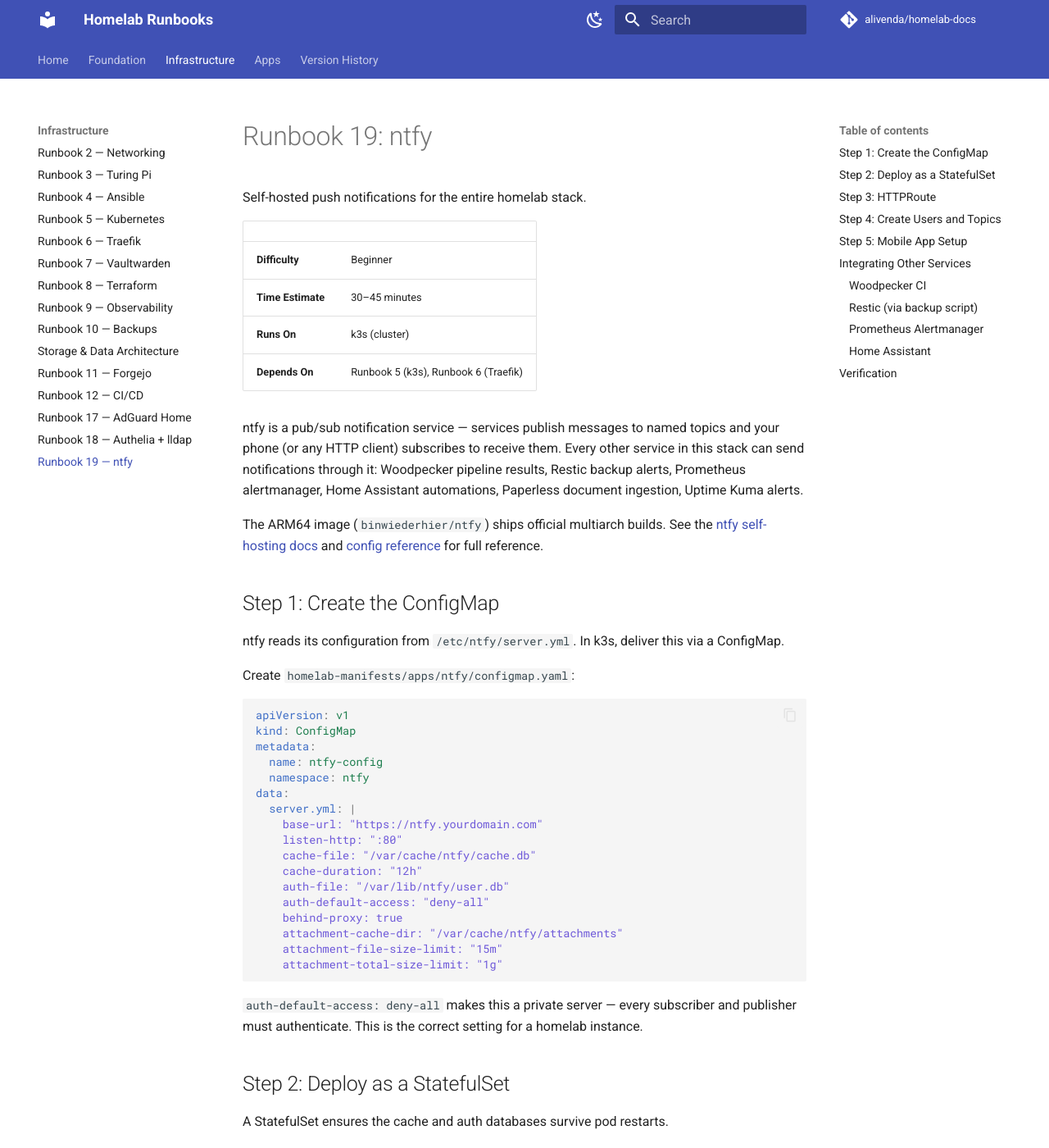
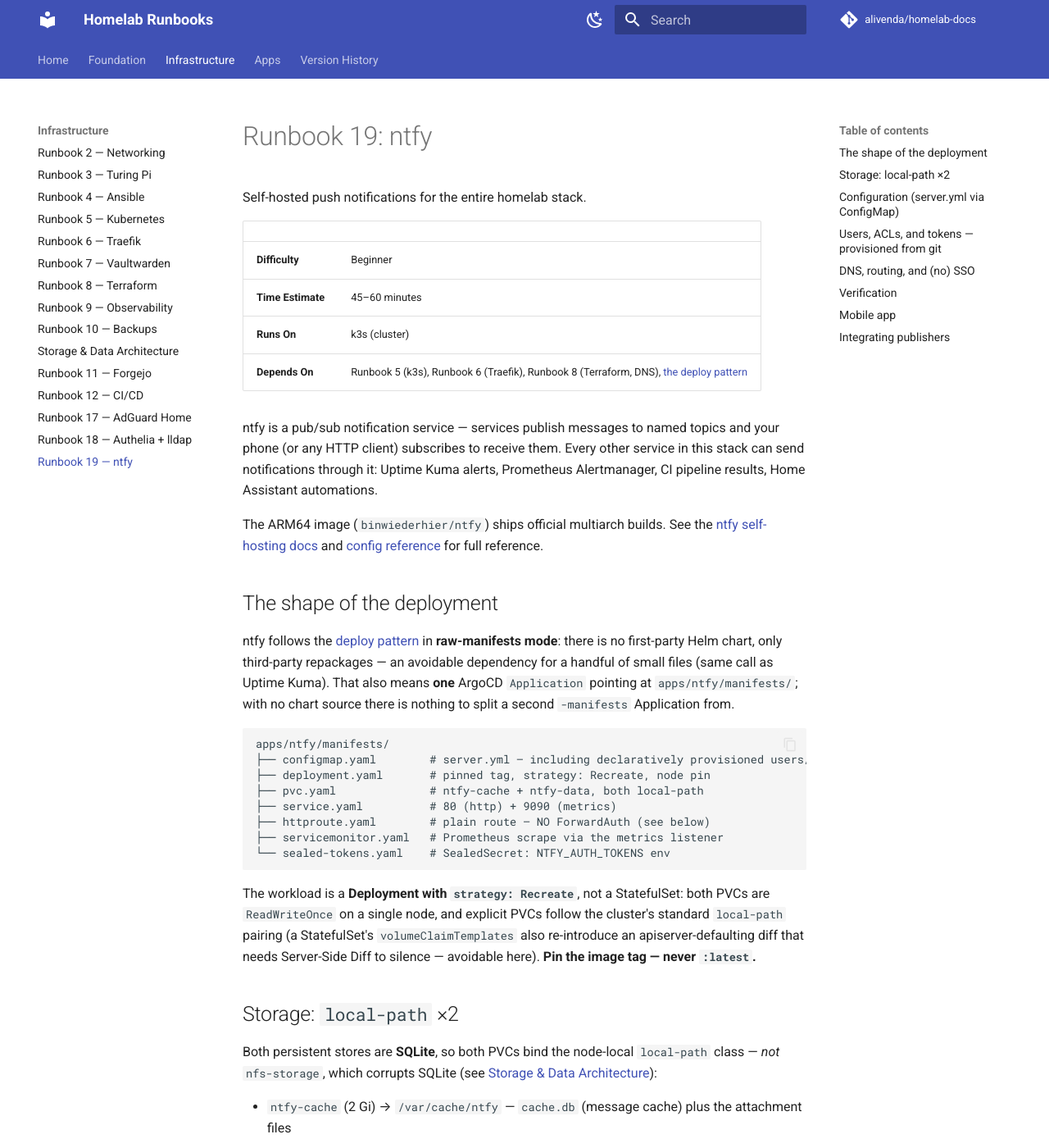
Before and after one commit to alivenda/homelab-docs, an MkDocs documentation site: the page built from docs/19-ntfy.md, in a window 1280 px wide and 1400 px high. Shown: the whole window at 82% size. Built offline with MkDocs 1.6.1 and Material for MkDocs 9.7.7, drawn with Linux system fonts in a browser that asks for light colours; comment, search, counter and statistics services are not loaded; some of the changed text lies outside the part shown.

Commit message:
Align ntfy runbook to the deployed build; add DNS publication to the deploy pattern
R19 rewritten to match reality: raw-manifests mode with a single
Application, Deployment+Recreate (not StatefulSet), both SQLite stores
on local-path (not nfs-storage), pinned image, declarative
auth-users/auth-access provisioning with sealed NTFY_AUTH_TOKENS,
config-reload and git-owns-users caveats, metrics listener, and a
backup check gated on PodVolumeBackup bytes. Deploy pattern Step 4 now
covers publishing the per-service A record via the Cloudflare Terraform
module (and tofu import for hand-made records) — the step whose absence
cost a 'server not found' detour. Uptime Kuma catalog row updated to
the per-service topic + Bearer token.

````diff
--- a/docs/19-ntfy.md
+++ b/docs/19-ntfy.md
@@ -5,259 +5,172 @@ Self-hosted push notifications for the entire homelab stack.
 | | |
 |---|---|
 | **Difficulty** | Beginner |
-| **Time Estimate** | 30–45 minutes |
+| **Time Estimate** | 45–60 minutes |
 | **Runs On** | k3s (cluster) |
-| **Depends On** | Runbook 5 (k3s), Runbook 6 (Traefik) |
+| **Depends On** | Runbook 5 (k3s), Runbook 6 (Traefik), Runbook 8 (Terraform, DNS), [the deploy pattern](apps-deploy-pattern.md) |
 
-ntfy is a pub/sub notification service — services publish messages to named topics and your phone (or any HTTP client) subscribes to receive them. Every other service in this stack can send notifications through it: Woodpecker pipeline results, Restic backup alerts, Prometheus alertmanager, Home Assistant automations, Paperless document ingestion, Uptime Kuma alerts.
+ntfy is a pub/sub notification service — services publish messages to named topics and your phone (or any HTTP client) subscribes to receive them. Every other service in this stack can send notifications through it: Uptime Kuma alerts, Prometheus Alertmanager, CI pipeline results, Home Assistant automations.
 
 The ARM64 image (`binwiederhier/ntfy`) ships official multiarch builds. See the [ntfy self-hosting docs](https://docs.ntfy.sh/install/) and [config reference](https://docs.ntfy.sh/config/) for full reference.
 
-## Step 1: Create the ConfigMap
+## The shape of the deployment
 
-ntfy reads its configuration from `/etc/ntfy/server.yml`. In k3s, deliver this via a ConfigMap.
+ntfy follows the [deploy pattern](apps-deploy-pattern.md) in **raw-manifests mode**: there is no first-party Helm chart, only third-party repackages — an avoidable dependency for a handful of small files (same call as Uptime Kuma). That also means **one** ArgoCD `Application` pointing at `apps/ntfy/manifests/`; with no chart source there is nothing to split a second `-manifests` Application from.
 
-Create `homelab-manifests/apps/ntfy/configmap.yaml`:
+```text
+apps/ntfy/manifests/
+├── configmap.yaml        # server.yml — including declaratively provisioned users/ACLs
+├── deployment.yaml       # pinned tag, strategy: Recreate, node pin
+├── pvc.yaml              # ntfy-cache + ntfy-data, both local-path
+├── service.yaml          # 80 (http) + 9090 (metrics)
+├── httproute.yaml        # plain route — NO ForwardAuth (see below)
+├── servicemonitor.yaml   # Prometheus scrape via the metrics listener
+└── sealed-tokens.yaml    # SealedSecret: NTFY_AUTH_TOKENS env
+```
+
+The workload is a **Deployment with `strategy: Recreate`**, not a StatefulSet: both PVCs are `ReadWriteOnce` on a single node, and explicit PVCs follow the cluster's standard `local-path` pairing (a StatefulSet's `volumeClaimTemplates` also re-introduce an apiserver-defaulting diff that needs Server-Side Diff to silence — avoidable here). **Pin the image tag — never `:latest`.**
+
+## Storage: `local-path` ×2
+
+Both persistent stores are **SQLite**, so both PVCs bind the node-local `local-path` class — *not* `nfs-storage`, which corrupts SQLite (see [Storage & Data Architecture](storage-architecture.md)):
+
+- `ntfy-cache` (2 Gi) → `/var/cache/ntfy` — `cache.db` (message cache) plus the attachment files
+- `ntfy-data` (1 Gi) → `/var/lib/ntfy` — `user.db` (users/ACLs/tokens)
+
+Pin the pod to a light worker node with `nodeSelector: kubernetes.io/hostname` — `local-path` provisions the PVs wherever the pod lands, so the pin also fixes where the data lives.
+
+## Configuration (`server.yml` via ConfigMap)
 
 ```yaml
-apiVersion: v1
-kind: ConfigMap
-metadata:
-  name: ntfy-config
-  namespace: ntfy
-data:
-  server.yml: |
-    base-url: "https://ntfy.yourdomain.com"
-    listen-http: ":80"
-    cache-file: "/var/cache/ntfy/cache.db"
-    cache-duration: "12h"
-    auth-file: "/var/lib/ntfy/user.db"
-    auth-default-access: "deny-all"
-    behind-proxy: true
-    attachment-cache-dir: "/var/cache/ntfy/attachments"
-    attachment-file-size-limit: "15m"
-    attachment-total-size-limit: "1g"
+base-url: "https://ntfy.yourdomain.com"
+listen-http: ":80"
+behind-proxy: true            # trust X-Forwarded-For — Traefik fronts this
+
+# iOS only: APNs can't hold a connection to a self-hosted server, so ntfy
+# forwards poll requests (message IDs only, never content) to ntfy.sh, which
+# fires the Apple push. Omit on an Android-only setup.
+upstream-base-url: "https://ntfy.sh"
+
+cache-file: "/var/cache/ntfy/cache.db"
+cache-duration: "12h"
+attachment-cache-dir: "/var/cache/ntfy/attachments"
+attachment-file-size-limit: "15M"
+attachment-total-size-limit: "1G"
+
+auth-file: "/var/lib/ntfy/user.db"
+auth-default-access: "deny-all"   # private server: all access is explicit
+enable-login: true
+
+# Prometheus metrics on a separate listener; the HTTPRoute only routes :80,
+# so this stays in-cluster (scraped by the ServiceMonitor).
+enable-metrics: true
+metrics-listen-http: ":9090"
 ```
 
-`auth-default-access: deny-all` makes this a private server — every subscriber and publisher must authenticate. This is the correct setting for a homelab instance.
+!!! warning "Config changes do not reload"
+    ntfy reads `server.yml` (and its env) **once at process start**, and a ConfigMap sync does not roll the pod. After *any* config change — including user, ACL, or token edits below — run `kubectl -n ntfy rollout restart deployment ntfy`.
 
-## Step 2: Deploy as a StatefulSet
+## Users, ACLs, and tokens — provisioned from git
 
-A StatefulSet ensures the cache and auth databases survive pod restarts.
-
-Create `homelab-manifests/apps/ntfy/statefulset.yaml`:
+`auth-default-access: deny-all` makes this a private server: every subscriber and publisher authenticates. Instead of imperative `ntfy user add` (state that lives only in `user.db`), declare everything in config so a rebuilt cluster comes back with its auth intact:
 
 ```yaml
-apiVersion: apps/v1
-kind: StatefulSet
-metadata:
-  name: ntfy
-  namespace: ntfy
-spec:
-  replicas: 1
-  selector:
-    matchLabels:
-      app: ntfy
-  serviceName: ntfy
-  template:
-    metadata:
-      labels:
-        app: ntfy
-    spec:
-      containers:
-        - name: ntfy
-          image: binwiederhier/ntfy:latest
-          args: [serve]
-          ports:
-            - containerPort: 80
-          volumeMounts:
-            - name: config
-              mountPath: /etc/ntfy
-            - name: cache
-              mountPath: /var/cache/ntfy
-            - name: data
-              mountPath: /var/lib/ntfy
-      volumes:
-        - name: config
-          configMap:
-            name: ntfy-config
-  volumeClaimTemplates:
-    - metadata:
-        name: cache
-      spec:
-        accessModes: [ReadWriteOnce]
-        storageClassName: nfs-storage
-        resources:
-          requests:
-            storage: 2Gi
-    - metadata:
-        name: data
-      spec:
-        accessModes: [ReadWriteOnce]
-        storageClassName: nfs-storage
-        resources:
-          requests:
-            storage: 1Gi
+# in server.yml — bcrypt hashes are one-way and safe to commit
+auth-users:
+  - "<YOUR_USERNAME>:$2a$10$...:admin"        # you — the phone subscriber
+  - "uptime-kuma:$2a$10$...:user"             # one account per publishing service
+  - "alertmanager:$2a$10$...:user"
+  - "home-assistant:$2a$10$...:user"
+
+# write-only + topic-scoped: a leaked publisher credential can spam its own
+# topic but can never read anything
+auth-access:
+  - "uptime-kuma:uptime:wo"
+  - "alertmanager:alerts:wo"
+  - "home-assistant:home:wo"
 ```
 
-Create `homelab-manifests/apps/ntfy/service.yaml`:
+Generate each hash with the official image (interactive prompt, prints the hash):
 
-```yaml
-apiVersion: v1
-kind: Service
-metadata:
-  name: ntfy
-  namespace: ntfy
-spec:
-  selector:
-    app: ntfy
-  ports:
-    - port: 80
-      targetPort: 80
+```bash
+docker run --rm -it binwiederhier/ntfy:<version> user hash
 ```
 
-## Step 3: HTTPRoute
+For your admin user, hash your real password (store it in your password manager first). The service accounts are **token-only** — hash a random throwaway (`openssl rand -base64 18`) and discard it; the token is their real credential.
 
-Create `homelab-manifests/apps/ntfy/manifests/httproute.yaml`:
+**Tokens** must be `tk_` + 29 characters (32 total). They are secrets, so they ride in a `SealedSecret` as the `NTFY_AUTH_TOKENS` env var (env beats `server.yml` in ntfy's precedence) consumed via `envFrom` — never in the ConfigMap:
 
-```yaml
-apiVersion: gateway.networking.k8s.io/v1
-kind: HTTPRoute
-metadata:
-  name: ntfy
-  namespace: ntfy
-spec:
-  parentRefs:
-    - name: traefik
-      namespace: traefik
-      sectionName: websecure
-  hostnames:
-    - ntfy.yourdomain.com
-  rules:
-    - backendRefs:
-        - name: ntfy
-          port: 80
+```bash
+kubectl create secret generic ntfy-tokens --namespace ntfy \
+  --from-literal=NTFY_AUTH_TOKENS='uptime-kuma:tk_...,alertmanager:tk_...,home-assistant:tk_...' \
+  --dry-run=client -o yaml \
+  | kubeseal --controller-name=sealed-secrets-controller \
+             --controller-namespace=sealed-secrets \
+             --format yaml > apps/ntfy/manifests/sealed-tokens.yaml
 ```
 
-!!! note "No Authelia middleware on ntfy"
-    ntfy handles its own authentication via the `auth-file` database. Do not put the Authelia ForwardAuth middleware in front of ntfy — it would break the ntfy Android/iOS apps and HTTP publishing integrations that send auth credentials directly.
+Save each token to your password manager — you'll paste them into the publishing services later.
 
-Commit all files to `homelab-manifests/apps/ntfy/` and let ArgoCD sync.
+!!! danger "Git owns the provisioned users"
+    Provisioned entries are marked as such in `user.db`: **removing a user from `auth-users` deletes it from the database on the next restart**, and CLI edits to provisioned users get overwritten. Manage them in git only. One consequence worth knowing: a clean pod start (1/1 Running, 0 restarts) is itself a check — ntfy refuses to start on malformed provisioning entries.
 
-## Step 4: Create Users and Topics
+## DNS, routing, and (no) SSO
 
-Once the pod is running, exec into it to create your admin user and subscribe to topics:
+1. **Publish the hostname** — add `ntfy` to the service list in the Cloudflare Terraform module (Runbook 8) and apply: one A record per service pointing at the Traefik LB IP. The route can't be reached by name until this exists.
+2. **HTTPRoute** per the [deploy pattern](apps-deploy-pattern.md) — plain, on the shared Gateway's `websecure` listener; the wildcard cert terminates at the Gateway.
 
-```bash
-kubectl exec -it -n ntfy statefulset/ntfy -- sh
-```
-
-Inside the container:
-
-```bash
-# Create admin user (saves to /var/lib/ntfy/user.db)
-ntfy user add --role=admin <YOUR_USERNAME>
-
-# Verify
-ntfy user list
-```
-
-Exit the shell. Save the credentials to Vaultwarden.
-
-## Step 5: Mobile App Setup
-
-Install the [ntfy Android app](https://play.google.com/store/apps/details?id=io.xtph.ntfy) or [iOS app](https://apps.apple.com/app/ntfy/id1625396347).
-
-In the app settings:
-1. Add your server: `https://ntfy.yourdomain.com`
-2. Enter your username and password.
-3. Subscribe to a topic, e.g. `homelab-alerts`.
-
-Test with a curl publish from a cluster node:
-
-```bash
-curl -u username:password \
-  -d "ntfy is working" \
-  https://ntfy.yourdomain.com/homelab-alerts
-```
-
-The notification should arrive on your phone within seconds.
-
-## Integrating Other Services
-
-### Woodpecker CI
-
-In Woodpecker's pipeline YAML:
-
-```yaml
-- name: notify
-  image: plugins/webhook
-  settings:
-    urls: https://ntfy.yourdomain.com/woodpecker
-    content_type: application/json
-    template: |
-      {"topic":"woodpecker","message":"Build {{build.status}}: {{repo.name}} #{{build.number}}"}
-```
-
-Or use the ntfy plugin directly if available for your runner architecture.
-
-### Restic (via backup script)
-
-In your backup script (`homelab-manifests/apps/backups/`), add after a successful or failed backup run:
-
-```bash
-curl -s -u username:password \
-  -H "Title: Restic backup" \
-  -d "Backup of $VOLUME completed" \
-  https://ntfy.yourdomain.com/homelab-alerts
-```
-
-### Prometheus Alertmanager
-
-In `alertmanager.yml`:
-
-```yaml
-receivers:
-  - name: ntfy
-    webhook_configs:
-      - url: https://ntfy.yourdomain.com/homelab-alerts
-        http_config:
-          basic_auth:
-            username: <USERNAME>
-            password: <PASSWORD>
-```
-
-### Home Assistant
-
-In your HA `configuration.yaml` or via the UI:
-
-```yaml
-notify:
-  - name: ntfy
-    platform: rest
-    resource: https://ntfy.yourdomain.com/homelab-alerts
-    method: POST_JSON
-    headers:
-      Authorization: Basic <BASE64_USER_PASS>
-    data:
-      message: "{{ message }}"
-```
+!!! note "No Authelia in front of ntfy"
+    ntfy has **no OIDC support**, and ForwardAuth would break the phone apps and every publishing integration (they authenticate directly against ntfy's own users/tokens). ntfy joins Vaultwarden and Home Assistant on the no-SSO list; its `deny-all` native auth is the gate.
 
 ## Verification
 
-- [ ] ntfy pod Running:
+- [ ] `kubectl get pods -n ntfy` — Running 1/1, 0 restarts (provisioning parsed)
+- [ ] Decode the live token Secret and confirm it holds real `user:tk_...` values, not placeholders:
+  `kubectl -n ntfy get secret ntfy-tokens -o jsonpath='{.data.NTFY_AUTH_TOKENS}' | base64 -d`
+- [ ] `https://ntfy.yourdomain.com` loads the web UI; your admin login works
+- [ ] Anonymous publish rejected: `curl -d test https://ntfy.yourdomain.com/uptime` → 401/403
+- [ ] Token publish arrives on the phone:
+  `curl -H "Authorization: Bearer tk_..." -d "ntfy is live" https://ntfy.yourdomain.com/uptime`
+- [ ] **Backup captured real bytes** — run an on-demand velero backup of the namespace and check `PodVolumeBackup` progress for **non-zero** `totalBytes` on *both* volumes. `Completed` alone proves nothing (see [Backups & DR](10-backups.md)).
 
-    ```bash
-    kubectl get pods -n ntfy
+## Mobile app
+
+Install the ntfy [Android](https://play.google.com/store/apps/details?id=io.heckel.ntfy) or [iOS](https://apps.apple.com/app/ntfy/id1625396347) app. Add your server (`https://ntfy.yourdomain.com`), log in as your admin user, and subscribe to the topics (`uptime`, `alerts`, `ci`, `home`). Per-topic subscriptions mean per-channel notification settings on the phone. iOS delivery depends on `upstream-base-url` being set (above).
+
+## Integrating publishers
+
+Each service uses *its own* token against *its own* topic:
+
+- **Uptime Kuma**: Settings → Notifications → ntfy — server URL, topic `uptime`, auth method *Bearer token*, paste the `uptime-kuma` token.
+- **Prometheus Alertmanager** (`alertmanager.yml`):
+
+    ```yaml
+    receivers:
+      - name: ntfy
+        webhook_configs:
+          - url: https://ntfy.yourdomain.com/alerts
+            http_config:
+              authorization:
+                type: Bearer
+                credentials: <ALERTMANAGER_TOKEN>
     ```
 
-- [ ] `https://ntfy.yourdomain.com` loads the ntfy web UI.
-- [ ] A test notification published via curl arrives on the mobile app.
-- [ ] Unauthenticated publish attempt is rejected (HTTP 401):
+- **Home Assistant** (RESTful notify):
 
-    ```bash
-    curl -d "test" https://ntfy.yourdomain.com/homelab-alerts
-    # Expect: 401 Unauthorized
+    ```yaml
+    notify:
+      - name: ntfy
+        platform: rest
+        resource: https://ntfy.yourdomain.com/home
+        method: POST_JSON
+        headers:
+          Authorization: Bearer <HOME_ASSISTANT_TOKEN>
+        data:
+          message: "{{ message }}"
     ```
 
-- [ ] Credentials saved to Vaultwarden.
+- **CI**: publish from a pipeline step with a plain
+  `curl -H "Authorization: Bearer $NTFY_TOKEN" -d "build failed" https://ntfy.yourdomain.com/ci`
+  (token injected as a CI secret, never committed).
+
+Adding a publisher later = one `auth-users` hash + one `auth-access` line + re-sealing the token Secret with the extra entry, then a rollout restart.
````
Also changed, not shown: docs/apps-catalog.md (+1 -1 lines), docs/apps-deploy-pattern.md (+4 -2 lines).
